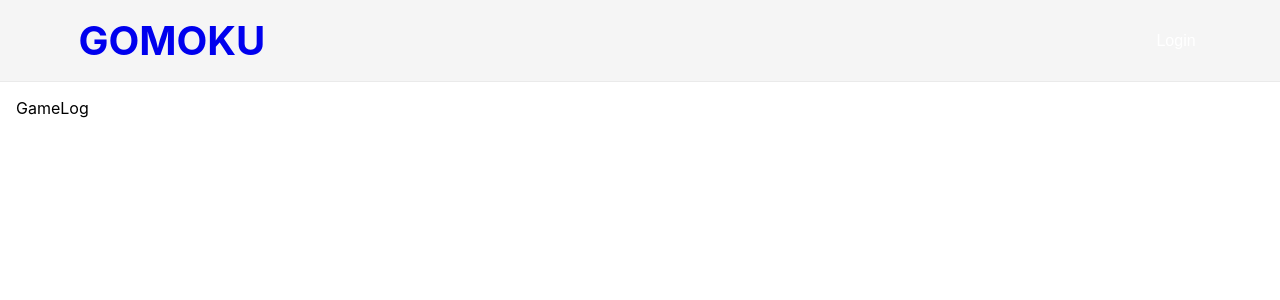
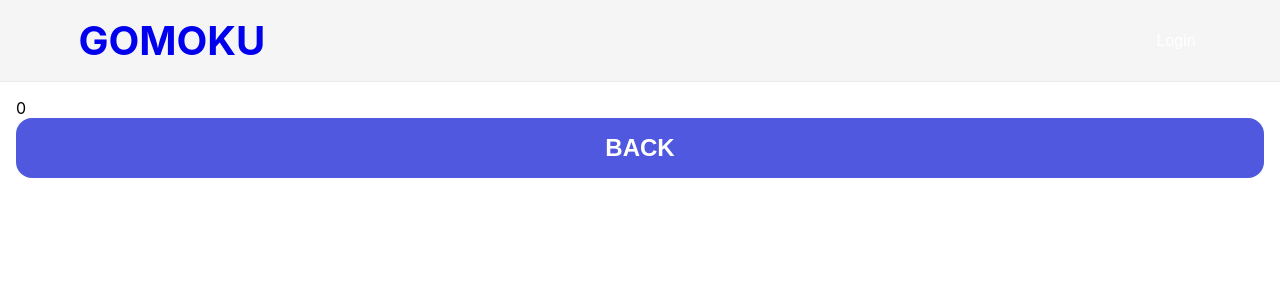
Before and after one commit to hchapma5/gomoku-react, a React (Create React App) app: page /game-log/1 in a window 1280 px wide. Shown: the top 300 px of the page. Built offline with nearby package versions, Linux system fonts and the light colour scheme.

Commit message:
finished implementing game replays

```diff
--- a/src/App.tsx
+++ b/src/App.tsx
@@ -1,6 +1,6 @@
 import { Routes, Route, Navigate } from 'react-router-dom'
 import { Header, UserProvider } from './components'
-import { Home, Login, Game, GameHistory, GameLog } from './pages'
+import { Home, Login, Game, GameHistory, GameLogPreview } from './pages'
 
 import style from './App.module.css'
 
@@ -14,7 +14,7 @@ function App() {
             <Route path='/' element={<Home />} />
             <Route path='login' element={<Login />} />
             <Route path='game-history' element={<GameHistory />} />
-            <Route path='game-log/:id' element={<GameLog />} />
+            <Route path='game-log/:id' element={<GameLogPreview />} />
             <Route path='game' element={<Game />} />
             <Route path='*' element={<Navigate to='/' replace />} />
           </Routes>
--- a/src/components/Board.tsx
+++ b/src/components/Board.tsx
@@ -1,21 +1,33 @@
 import { Tile } from '../components'
-import { useGameStore } from '../context'
+import { TILE_STATUS } from '../constants'
+import { MoveList } from '../types'
 
 import style from './Board.module.css'
 
-export default function Board() {
-  const { boardSize, stones } = useGameStore()
+type BoardProps = {
+  size: number | undefined
+  state: TILE_STATUS[][]
+  moves?: MoveList[]
+}
 
-  const test = stones.map((row, index) =>
-    row.map((state, pos) => <Tile row={index} col={pos} status={state} />)
+export default function Board({ size, state, moves }: BoardProps) {
+  const board = state.map((row, index) =>
+    row.map((state, pos) => (
+      <Tile
+        row={index}
+        col={pos}
+        status={state}
+        moves={moves ? moves : undefined}
+      />
+    ))
   )
 
   return (
     <div
       className={style.board}
-      style={{ gridTemplateColumns: `repeat(${boardSize}, 1fr)` }}
+      style={{ gridTemplateColumns: `repeat(${size}, 1fr)` }}
     >
-      {test}
+      {board}
     </div>
   )
 }
--- a/src/components/GameItem.tsx
+++ b/src/components/GameItem.tsx
@@ -1,4 +1,5 @@
 import { useNavigate } from 'react-router-dom'
+import { useGameStore } from '../context'
 import Button from './Button'
 import style from './GameItem.module.css'
 
@@ -9,9 +10,11 @@ type GameItemProps = {
 }
 
 export default function GameItem({ id, date, outcome }: GameItemProps) {
+  const { setGameId } = useGameStore()
   const navigate = useNavigate()
 
   const handleClick = () => {
+    setGameId(id)
     navigate(`/game-log/:${id + 1}`)
   }
 
--- a/src/components/Tile.module.css
+++ b/src/components/Tile.module.css
@@ -1,4 +1,7 @@
 .tile {
+  display: flex;
+  justify-content: center;
+  align-items: center;
   border-radius: 50%;
   background-color: transparent;
   cursor: pointer;
@@ -8,10 +11,18 @@
   overflow: hidden;
 }
 
+.label {
+  font-weight: bold;
+  font-size: larger;
+  position: absolute;
+}
+
 .tile.black {
   background-color: black;
+  color: white;
 }
 
 .tile.white {
   background-color: white;
+  color: black;
 }
--- a/src/components/Tile.tsx
+++ b/src/components/Tile.tsx
@@ -1,11 +1,13 @@
 import { TILE_STATUS, PLAYER, GAME_STATE } from '../constants'
 import { useGameStore } from '../context'
+import { MoveList } from '../types'
 import style from './Tile.module.css'
 
 type TileProps = {
   row: number
   col: number
   status: TILE_STATUS
+  moves?: MoveList[]
 }
 
 const getClassNames = (status: TILE_STATUS) => {
@@ -22,8 +24,17 @@ const getClassNames = (status: TILE_STATUS) => {
   }
 }
 
-export default function Tile({ row, col, status }: TileProps) {
+export default function Tile({ row, col, status, moves }: TileProps) {
   const { player, gameState, setAtIndex, handleTurn } = useGameStore()
+
+  let label: number | undefined
+
+  if (moves) {
+    label =
+      moves.findIndex((move) => move.row === row && move.col === col) + 1 > 0
+        ? moves.findIndex((move) => move.row === row && move.col === col) + 1
+        : undefined
+  }
 
   const clickHandler = () => {
     if (gameState === GAME_STATE.PLAYING && status === TILE_STATUS.EMPTY) {
@@ -36,5 +47,9 @@ export default function Tile({ row, col, status }: TileProps) {
     }
   }
 
-  return <div className={getClassNames(status)} onClick={clickHandler} />
+  return (
+    <div className={getClassNames(status)} onClick={clickHandler}>
+      {moves && <div className={style.label}>{label}</div>}
+    </div>
+  )
 }
--- a/src/context/gameStore.ts
+++ b/src/context/gameStore.ts
@@ -9,11 +9,13 @@ type State = {
   stones: TILE_STATUS[][]
   moveList: MoveList[]
   gameState: GAME_STATE
+  gameId: number | undefined
   setBoardSize: (boardSize: number) => void
   initGame: () => void
   setAtIndex: (row: number, col: number, value: TILE_STATUS) => void
   handleTurn: (row: number, col: number) => void
   endGame: () => void
+  setGameId: (gameId: number) => void
 }
 
 const useGameStore = create<State>()((set) => ({
@@ -22,6 +24,7 @@ const useGameStore = create<State>()((set) => ({
   stones: [],
   moveList: [],
   gameState: GAME_STATE.IDLE,
+  gameId: undefined,
   initGame: () =>
     set((state) => {
       const initStones = [...Array(state.boardSize)].map(() =>
@@ -57,6 +60,7 @@ const useGameStore = create<State>()((set) => ({
     }),
   endGame: () =>
     set(() => ({ gameState: GAME_STATE.IDLE, boardSize: undefined })),
+  setGameId: (gameId) => set(() => ({ gameId })),
 }))
 
 export default useGameStore
--- a/src/pages/Game.tsx
+++ b/src/pages/Game.tsx
@@ -11,7 +11,7 @@ import { useContext } from 'react'
 
 export default function Game() {
   const { user } = useContext(UserContext)
-  const { player, boardSize, moveList, gameState, initGame, endGame } =
+  const { player, boardSize, moveList, gameState, stones, initGame, endGame } =
     useGameStore()
   const [gameHistory, logGameHistory] = useLocalStorage<GameLog[]>(
     'gomoku-games',
@@ -58,7 +58,7 @@ export default function Game() {
   return (
     <div className={style.container}>
       <GameLabel label={getMessage(gameState)} />
-      <Board />
+      <Board size={boardSize} state={stones} />
       <div className={style.buttons}>
         <Button type='submit' onClick={() => initGame()}>
           Reset
--- a/src/pages/GameLog.tsx
+++ /dev/null
@@ -1,3 +0,0 @@
-export default function GameLog() {
-  return <div>GameLog</div>
-}
--- /dev/null
+++ b/src/pages/GameLogPreview.tsx
@@ -0,0 +1,47 @@
+import { useNavigate } from 'react-router-dom'
+import { Board, Button, GameLabel } from '../components'
+import { PLAYER, TILE_STATUS } from '../constants'
+import { useGameStore } from '../context'
+import { MoveList } from '../types'
+import style from './GameLogPreview.module.css'
+
+export default function GameLogPreview() {
+  const navigate = useNavigate()
+  const { gameId } = useGameStore()
+
+  const gameLog = localStorage.getItem('gomoku-games')
+
+  let message: string = ''
+  let size: number = 0
+  let board: TILE_STATUS[][] = []
+  let moveList: MoveList[] = []
+
+  if (gameLog && gameId !== undefined) {
+    const parsedGameLog = JSON.parse(gameLog)
+
+    message = parsedGameLog[gameId].result
+    size = parsedGameLog[gameId].size
+    moveList = parsedGameLog[gameId].moveList
+
+    board = [...Array(size)].map(() =>
+      [...Array(size)].map(() => TILE_STATUS.EMPTY)
+    )
+    moveList.forEach((move: MoveList) => {
+      board[move.row][move.col] =
+        move.player === PLAYER.BLACK ? TILE_STATUS.BLACK : TILE_STATUS.WHITE
+    })
+  }
+
+  const handleClick = () => {
+    navigate('/')
+  }
+  return (
+    <div className={style.container}>
+      {message && <GameLabel label={message} />}
+      {size && board && <Board size={size} state={board} moves={moveList} />}
+      <Button type='submit' onClick={handleClick}>
+        Back
+      </Button>
+    </div>
+  )
+}
--- a/src/pages/index.ts
+++ b/src/pages/index.ts
@@ -2,4 +2,4 @@ export { default as Home } from './Home'
 export { default as Login } from './Login'
 export { default as Game } from './Game'
 export { default as GameHistory } from './GameHistory'
-export { default as GameLog } from './GameLog'
+export { default as GameLogPreview } from './GameLogPreview'
--- a/src/types/GameLog.ts
+++ b/src/types/GameLog.ts
@@ -1,9 +1,8 @@
-import { TILE_STATUS } from '../constants'
 import { MoveList } from './MoveList'
 
 export type GameLog = {
   id?: number
-  size: number | undefined //Fix this later
+  size: number | undefined
   date: string
   result: string
   moveList: MoveList[]
```
Also changed, not shown: src/pages/GameLogPreview.module.css (added).
